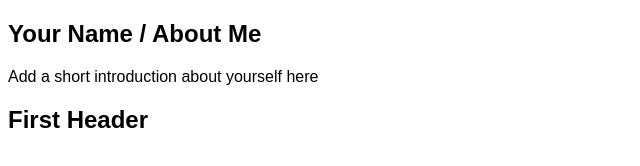
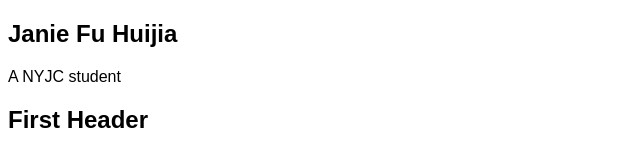
Before and after one commit to itzjanie/itzjanie.github.io, a plain HTML site: page index.html in a window 1280 px wide. Shown: the whole page, without its empty margins (0-640 px from the left). Drawn offline with Linux system fonts and the light colour scheme.

Commit message:
Update index.html

```diff
--- a/index.html
+++ b/index.html
@@ -30,8 +30,8 @@
     It makes sense to use them for a portfolio, but perhaps not for an essay.
     -->
     <section>
-      <h1>Your Name / About Me</h1>
-      <p>Add a short introduction about yourself here</p>
+      <h1>Janie Fu Huijia</h1>
+      <p>A NYJC student</p>
     </section>
 
     <section>
```
